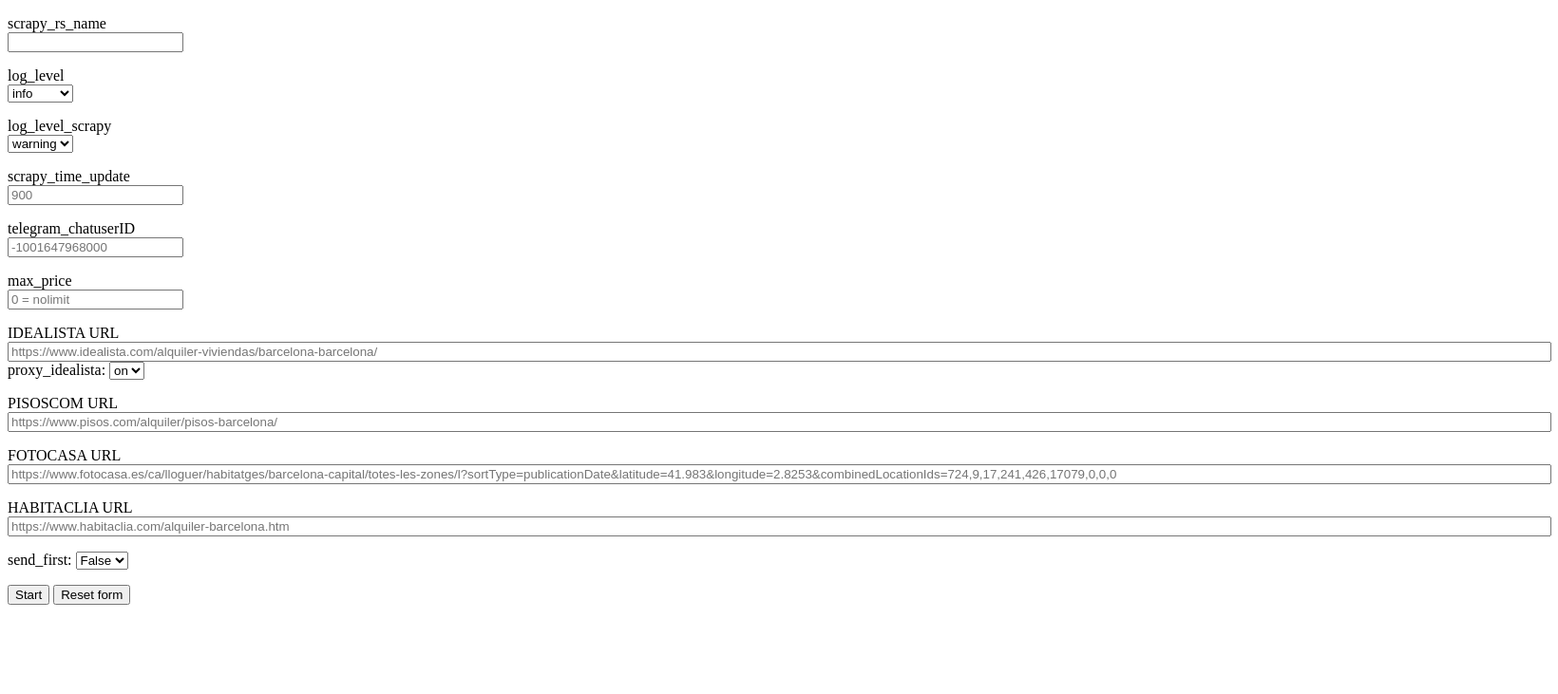
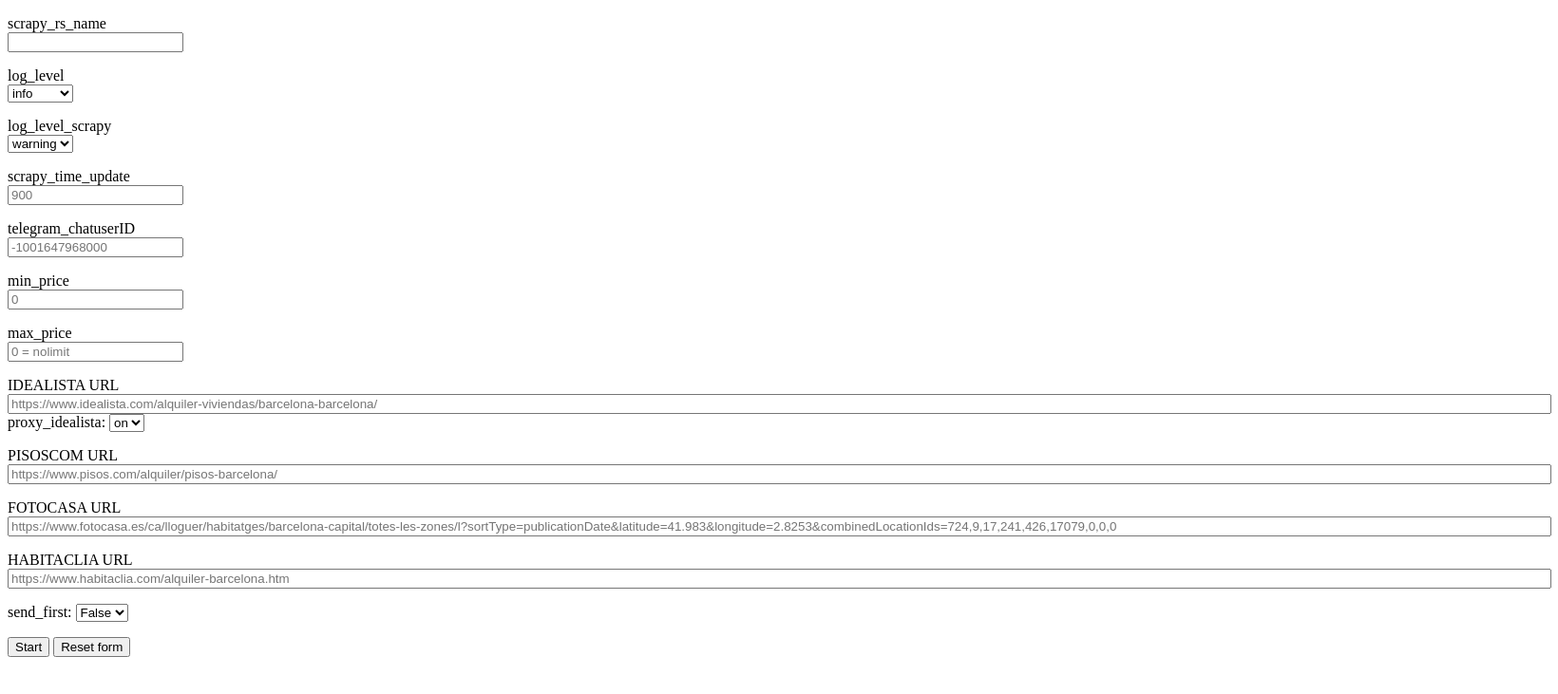
Before and after one commit to mferark/scrapyrealestate, a Flask app: page / in a window 1640 px wide. Shown: the top 731 px of the page at 95% size. Run offline with Flask 2, Linux system fonts and the light colour scheme.

Commit message:
min price added.

```diff
--- a/scrapyrealestate/main.py
+++ b/scrapyrealestate/main.py
@@ -347,6 +347,7 @@ def scrap_realestate(db_client, db_name, telegram_msg):
                                 db_engine,
                                 session,
                                 Base,
+                                data['min_price'],
                                 data['max_price'],
                                 data['telegram_chatuserID'],
                                 db_client,
--- a/scrapyrealestate/scrapyrealestate/crawler_module.py
+++ b/scrapyrealestate/scrapyrealestate/crawler_module.py
@@ -42,7 +42,7 @@ def make_flat(tablename, Base):
 
     return Flat
 
-def json_to_bbdd(json_file_name, scrapy_rs_name, db_engine, session, Base, max_price, tg_chatID, db_client, db_name, telegram_msg, logger):
+def json_to_bbdd(json_file_name, scrapy_rs_name, db_engine, session, Base, min_price, max_price, tg_chatID, db_client, db_name, telegram_msg, logger):
     '''
     Funció que llegeix un json dels habitatges amb les seves propietats.
     Compara si n'hi ha cap que no estigui a la bbdd i notifica amb missatge.
@@ -150,7 +150,7 @@ def json_to_bbdd(json_file_name, scrapy_rs_name, db_engine, session, Base, max_p
             db_module.insert_flat_mongodb(db_client, 'scrapyrealestate', data_flat, logger)
 
             # Si el preu es <= max_price
-            if int(price) <= int(max_price) or int(max_price) == 0:
+            if int(max_price) >= int(price) >= int(min_price) or int(max_price) == 0:
                 # Creem objecte flat (tambe a la bbdd)
                 flat = Flat(flat_id, title, price, rooms, m2, floor, href, datetime.datetime.now())
                 session.add(flat)
--- a/scrapyrealestate/scrapyrealestate/db_module.py
+++ b/scrapyrealestate/scrapyrealestate/db_module.py
@@ -21,7 +21,7 @@ def insert_host_mongodb(db_client, db_name, data_host, logger):
         db = db_client[db_name]
         db.sr_connections.insert_one({"id": data_host['id'],
                           "chat_id": data_host['chat_id'],
-                          "group_name": data_host['chat_id'],
+                          "group_name": data_host['gtname'],
                           "time_refresh": data_host['refresh'],
                           "max_price": data_host['max_price'],
                           "urls": data_host['urls'],
--- a/scrapyrealestate/scrapyrealestate/templates/index.html
+++ b/scrapyrealestate/scrapyrealestate/templates/index.html
@@ -37,6 +37,10 @@
   <p>
     <label>telegram_chatuserID</label><br>
     <input type="text" name="telegram_chatuserID" placeholder=-1001647968000 required>
+  </p>
+    <p>
+    <label>min_price</label><br>
+    <input type="number" name="min_price" min="0" placeholder="0" required>
   </p>
   <p>
     <label>max_price</label><br>
```
Also changed, not shown: README.md.
